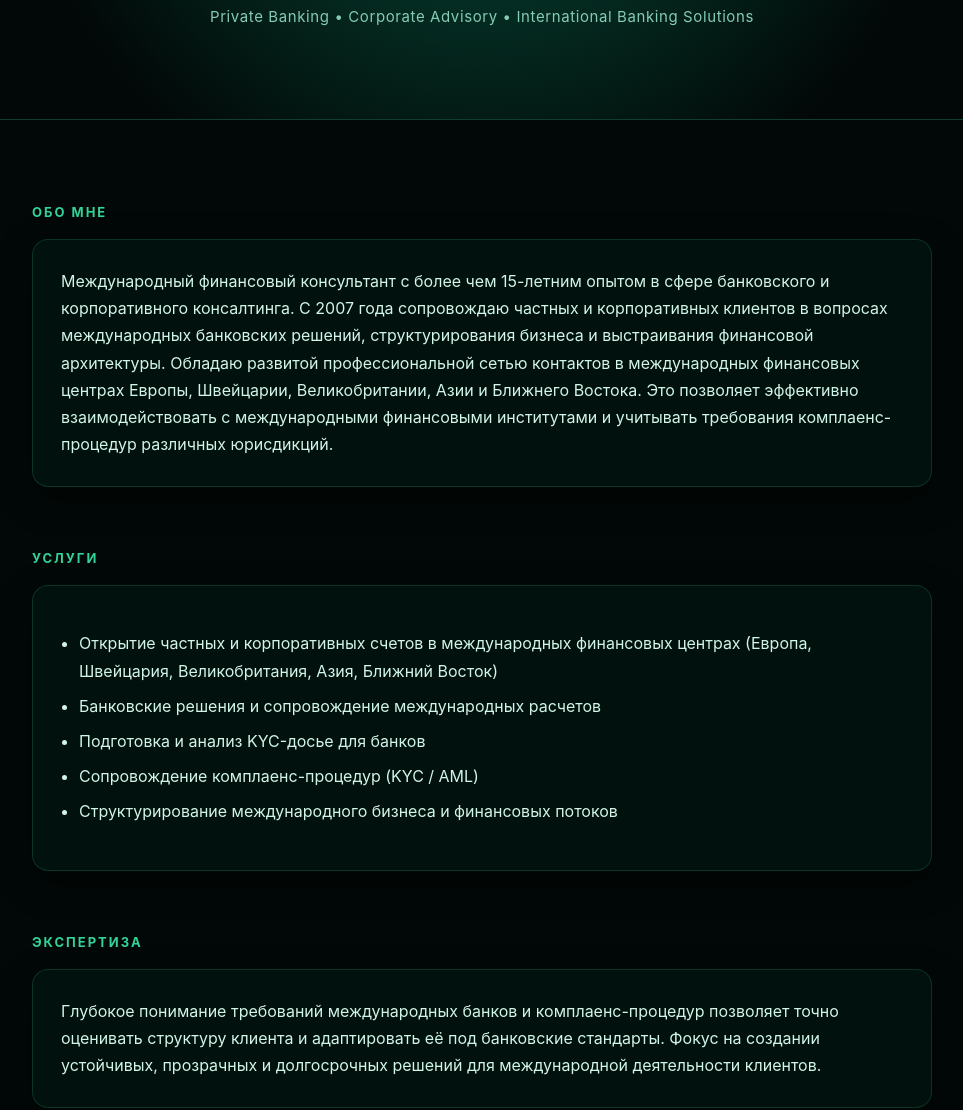
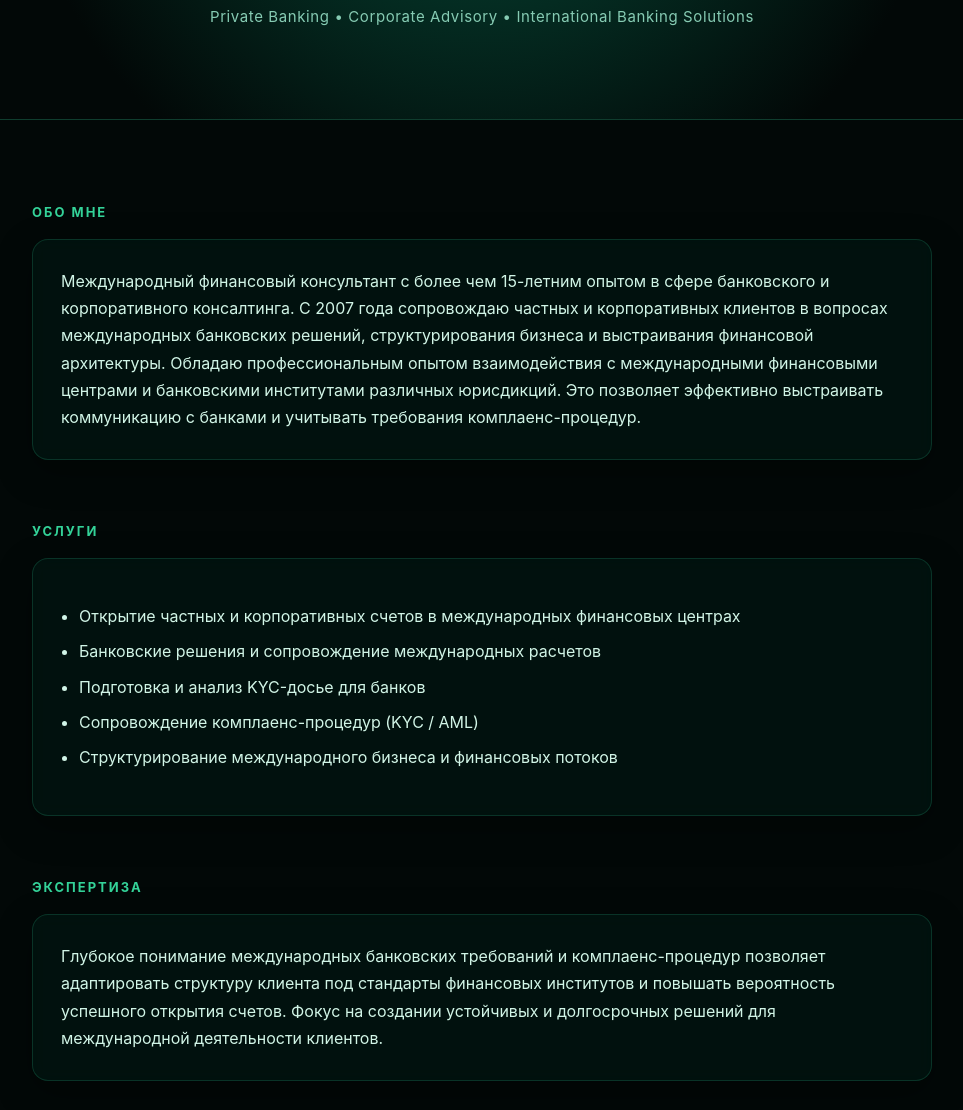
Before and after one commit to SSV863/Consulting-, a plain HTML site: page index.html in a window 1280 px wide. Shown: the part 222-1332 px from the top of the page, without its empty margins (158-1121 px from the left). Drawn offline with Linux system fonts and the light colour scheme.

Commit message:
Update index.html

```diff
--- a/index.html
+++ b/index.html
@@ -81,7 +81,6 @@ li{
     border-radius:10px;
     text-decoration:none;
     font-weight:600;
-    transition:0.2s;
 }
 
 .btn:hover{
@@ -122,9 +121,9 @@ a{
 
 С 2007 года сопровождаю частных и корпоративных клиентов в вопросах международных банковских решений, структурирования бизнеса и выстраивания финансовой архитектуры.
 
-Обладаю развитой профессиональной сетью контактов в международных финансовых центрах Европы, Швейцарии, Великобритании, Азии и Ближнего Востока.
+Обладаю профессиональным опытом взаимодействия с международными финансовыми центрами и банковскими институтами различных юрисдикций.
 
-Это позволяет эффективно взаимодействовать с международными финансовыми институтами и учитывать требования комплаенс-процедур различных юрисдикций.
+Это позволяет эффективно выстраивать коммуникацию с банками и учитывать требования комплаенс-процедур.
 </div>
 </div>
 
@@ -132,7 +131,7 @@ a{
 <h2>Услуги</h2>
 <div class="card">
 <ul>
-<li>Открытие частных и корпоративных счетов в международных финансовых центрах (Европа, Швейцария, Великобритания, Азия, Ближний Восток)</li>
+<li>Открытие частных и корпоративных счетов в международных финансовых центрах</li>
 <li>Банковские решения и сопровождение международных расчетов</li>
 <li>Подготовка и анализ KYC-досье для банков</li>
 <li>Сопровождение комплаенс-процедур (KYC / AML)</li>
@@ -144,9 +143,9 @@ a{
 <div class="section">
 <h2>Экспертиза</h2>
 <div class="card">
-Глубокое понимание требований международных банков и комплаенс-процедур позволяет точно оценивать структуру клиента и адаптировать её под банковские стандарты.
+Глубокое понимание международных банковских требований и комплаенс-процедур позволяет адаптировать структуру клиента под стандарты финансовых институтов и повышать вероятность успешного открытия счетов.
 
-Фокус на создании устойчивых, прозрачных и долгосрочных решений для международной деятельности клиентов.
+Фокус на создании устойчивых и долгосрочных решений для международной деятельности клиентов.
 </div>
 </div>
 
```
